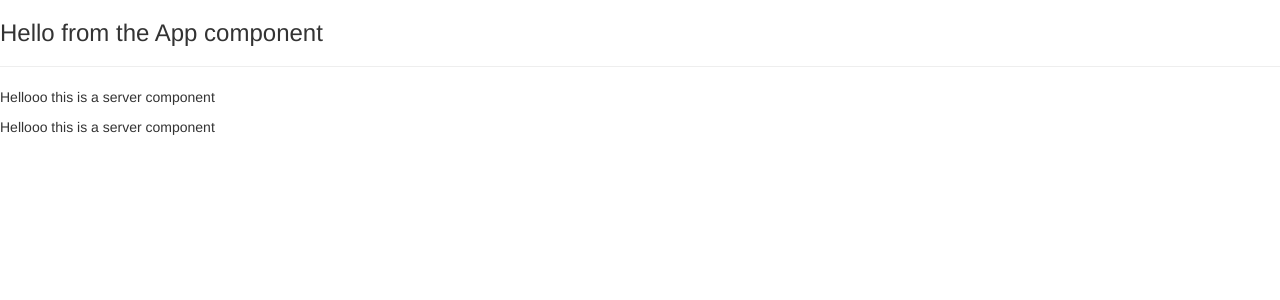
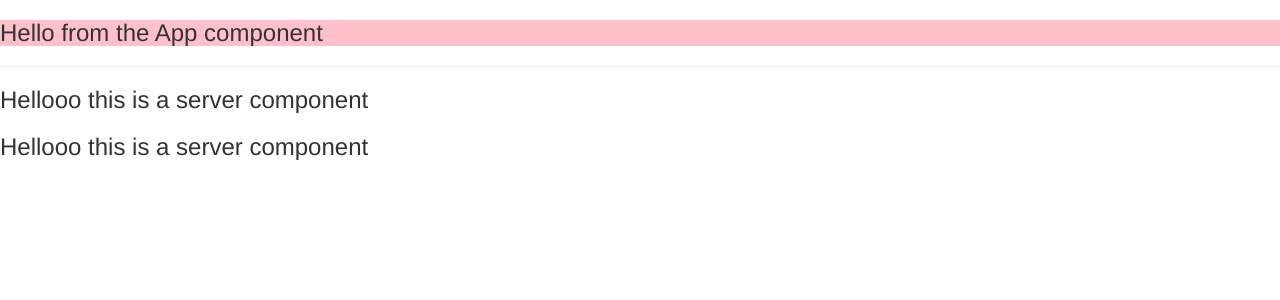
Before and after one commit to rghatore/angular-udemy-max, an Angular app: page / in a window 1280 px wide. Shown: the top 300 px of the page. Built offline with nearby package versions, Linux system fonts and the light colour scheme.

Commit message:
praciticing styling and selectors

```diff
--- a/src/app/app.component.css
+++ b/src/app/app.component.css
@@ -0,0 +1,10 @@
+h3 {
+  background-color: pink;
+}
+
+/* look into :host */
+:host {
+  /* width: 100vw; */
+  /* margin: 1em; */
+  background-color: powderblue;
+}
--- a/src/app/server/server.component.html
+++ b/src/app/server/server.component.html
@@ -1 +1,3 @@
-<p>Hellooo this is a server component</p>
+<!-- <p>Hellooo this is a server component</p> -->
+<h3>Hellooo this is a server component</h3> <!-- h3 does not inherit
+  styling from app component  -->
```
Also changed, not shown: src/app/servers/servers.component.ts (+6 -2 lines).
